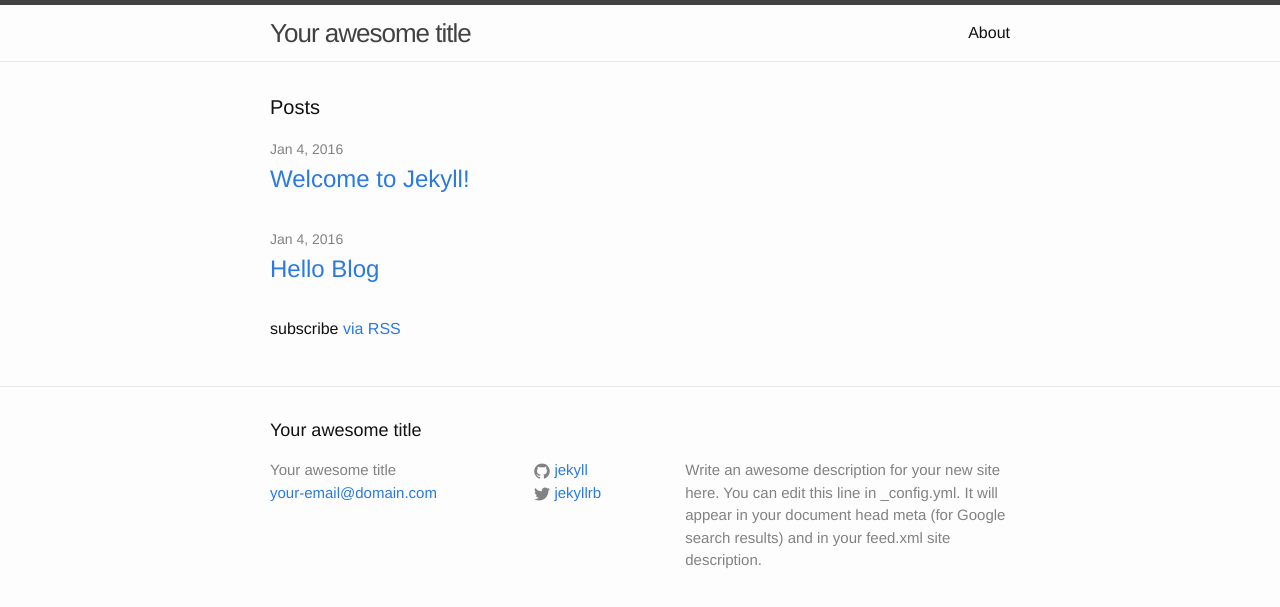
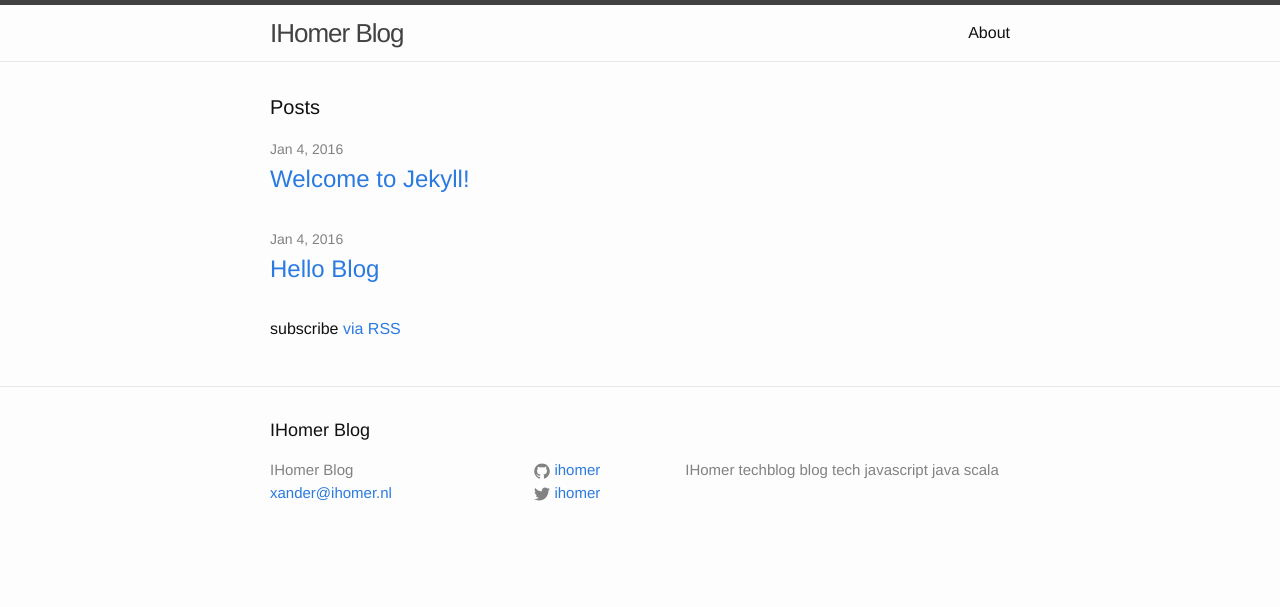
Before and after one commit to IHomer/blog, a Jekyll site: the page built from index.html, in a window 1280 px wide. Shown: the top 607 px of the page. Built offline with Jekyll 4.4.1, drawn with Linux system fonts in a browser that asks for light colours.

Commit message:
settings

```diff
--- a/_config.yml
+++ b/_config.yml
@@ -1,14 +1,12 @@
 # Site settings
-title: Your awesome title
-email: your-email@domain.com
+title: IHomer Blog
+email: xander@ihomer.nl
 description: > # this means to ignore newlines until "baseurl:"
-  Write an awesome description for your new site here. You can edit this
-  line in _config.yml. It will appear in your document head meta (for
-  Google search results) and in your feed.xml site description.
+  IHomer techblog blog tech javascript java scala
 baseurl: "" # the subpath of your site, e.g. /blog/
-url: "http://yourdomain.com" # the base hostname & protocol for your site
-twitter_username: jekyllrb
-github_username:  jekyll
+url: "http://blog.ihomer.nl" # the base hostname & protocol for your site
+twitter_username: ihomer
+github_username:  ihomer
 
 # Build settings
 markdown: kramdown
```
